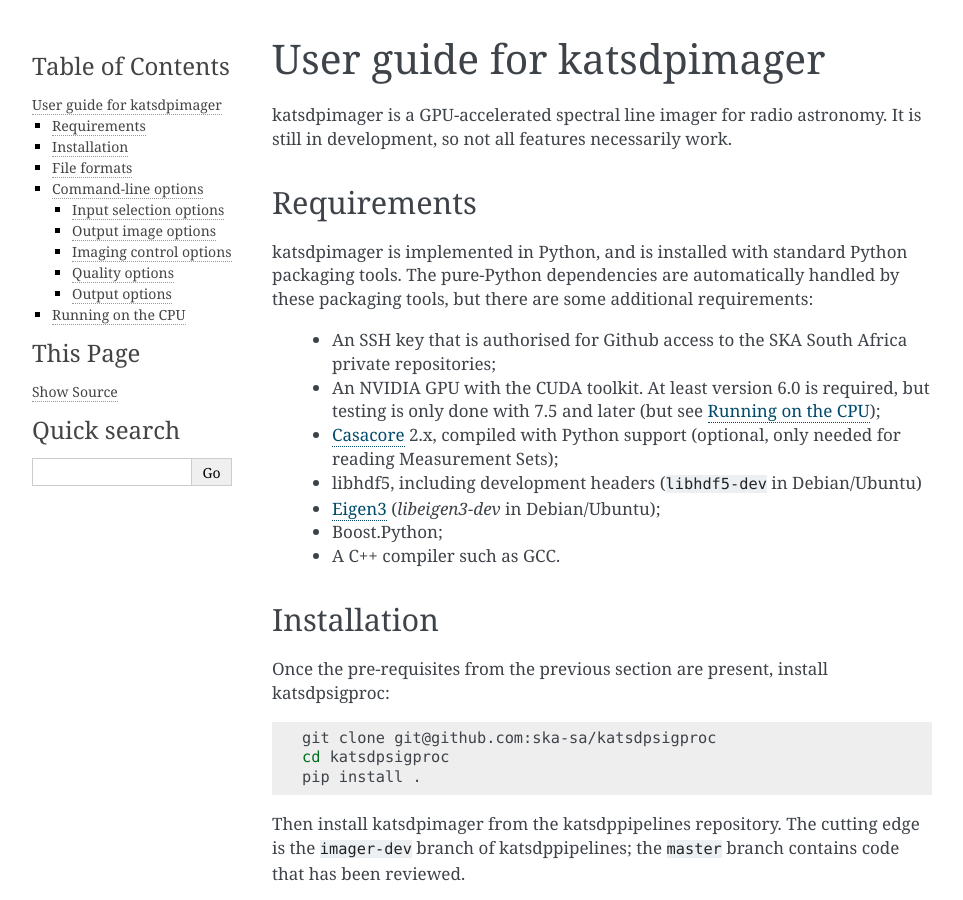
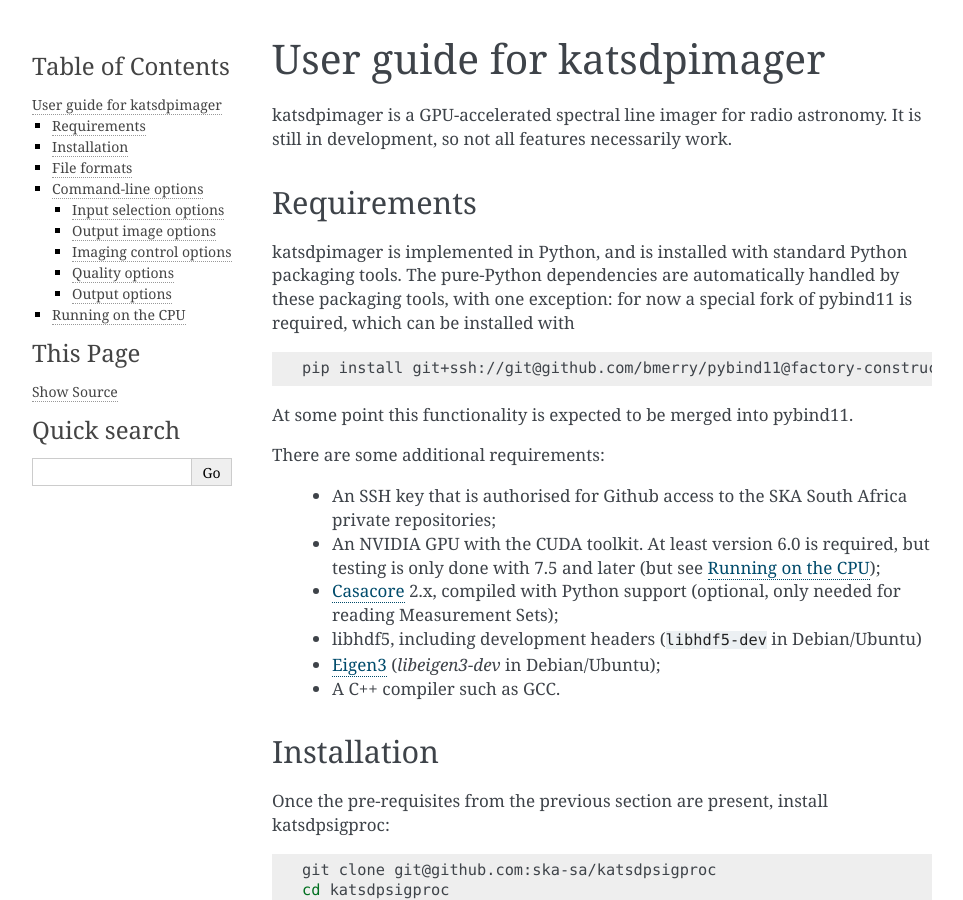
Before and after one commit to ska-sa/katsdpimager, a Sphinx documentation site: the page built from doc/user.rst, in a window 1280 px wide and 900 px high. Shown: the whole window, without its empty margins (148-1111 px from the left). Built offline with Sphinx 7.4.7, drawn with Linux system fonts in a browser that asks for light colours.

Commit message:
Document switch to pybind11

```diff
--- a/doc/user.rst
+++ b/doc/user.rst
@@ -7,7 +7,16 @@
 ============
 katsdpimager is implemented in Python, and is installed with standard Python
 packaging tools. The pure-Python dependencies are automatically handled by
-these packaging tools, but there are some additional requirements:
+these packaging tools, with one exception: for now a special fork of pybind11
+is required, which can be installed with
+
+.. code-block:: sh
+
+    pip install git+ssh://git@github.com/bmerry/pybind11@factory-constructors#egg=pybind11
+
+At some point this functionality is expected to be merged into pybind11.
+
+There are some additional requirements:
 
  - An SSH key that is authorised for Github access to the SKA South Africa
    private repositories;
@@ -17,7 +26,6 @@
    reading Measurement Sets);
  - libhdf5, including development headers (``libhdf5-dev`` in Debian/Ubuntu)
  - `Eigen3`_ (`libeigen3-dev` in Debian/Ubuntu);
- - Boost.Python;
  - A C++ compiler such as GCC.
 
 .. _Casacore: https://github.com/casacore/casacore
```
